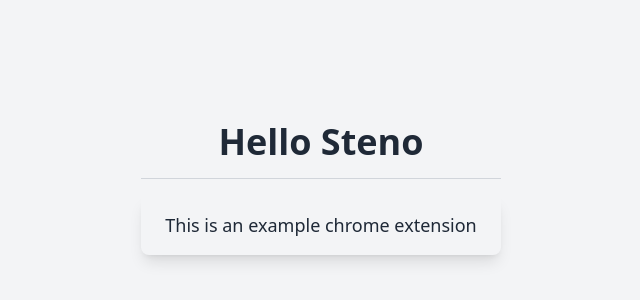
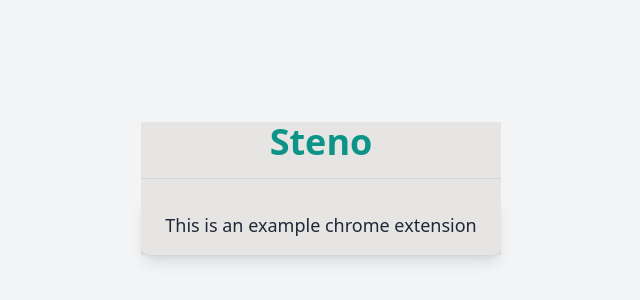
Before and after one commit to AbdoDayem/Steno, a browser extension: page build/hello.html in a window 1280 px wide. Shown: the part 212-512 px from the top of the page, without its empty margins (319-959 px from the left). Drawn offline with Linux system fonts and the light colour scheme.

Commit message:
Changed background color of extension

```diff
--- a/build/hello.html
+++ b/build/hello.html
@@ -4,10 +4,10 @@
     <link rel="stylesheet" href="styles.css">
 </head>
 <body class="bg-gray-100 flex items-center justify-center h-screen">
-    <div class="text-center">
-        <h1 class="text-4xl font-bold text-gray-800 mb-4">Hello Steno</h1>
+    <div class="text-center bg-stone-200">
+        <h1 class="text-4xl font-bold text-teal-600 mb-4">Steno</h1>
         <hr class="border-gray-300 mb-4">
-        <div class="py-4 px-6 rounded-lg shadow-lg">
+        <div class="py-4 px-6 rounded-lg shadow-lg ">
             <p class="text-lg font-medium text-gray-800">This is an example chrome extension</p>
         </div>
     </div>
```
Also changed, not shown: build/styles.css.
